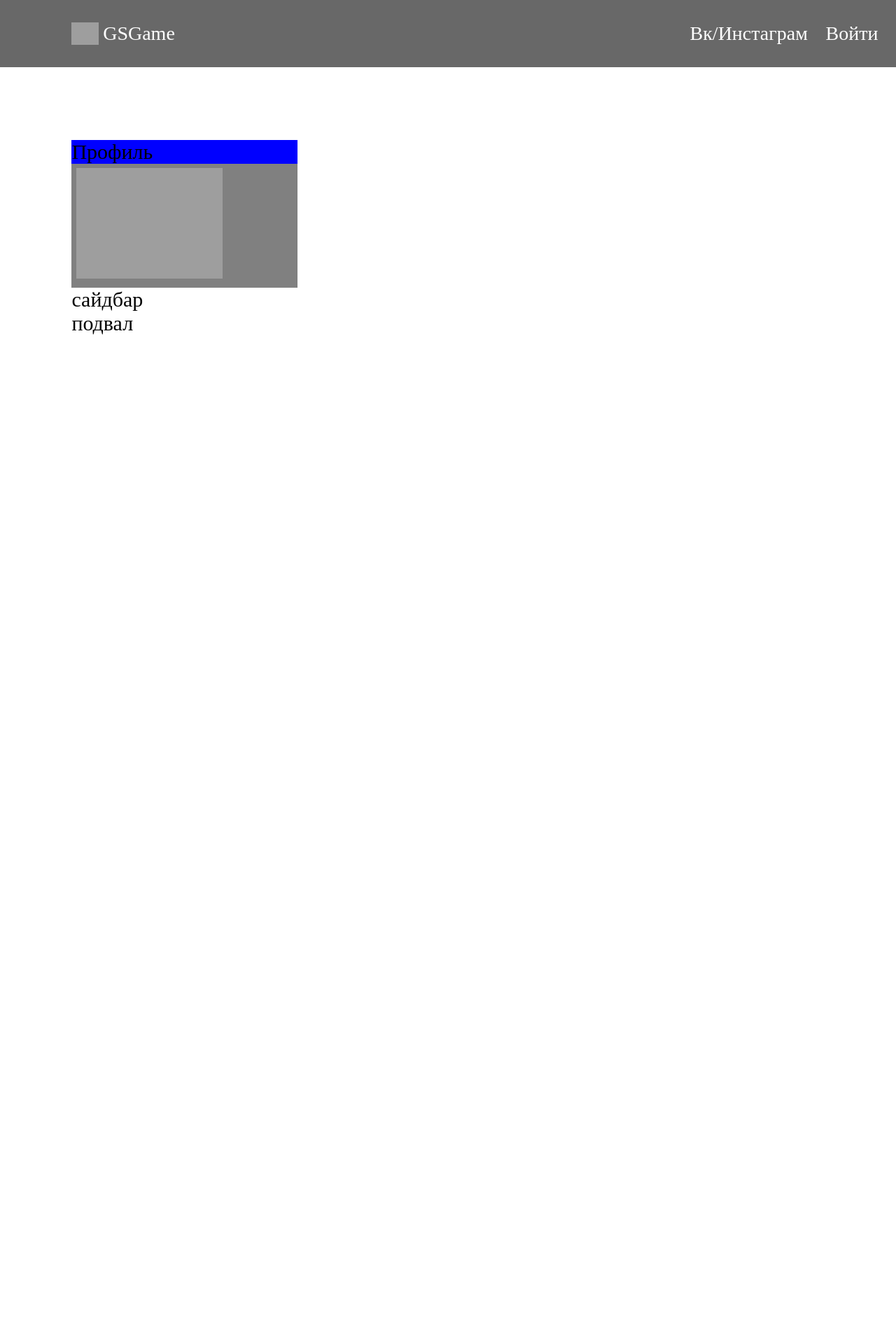
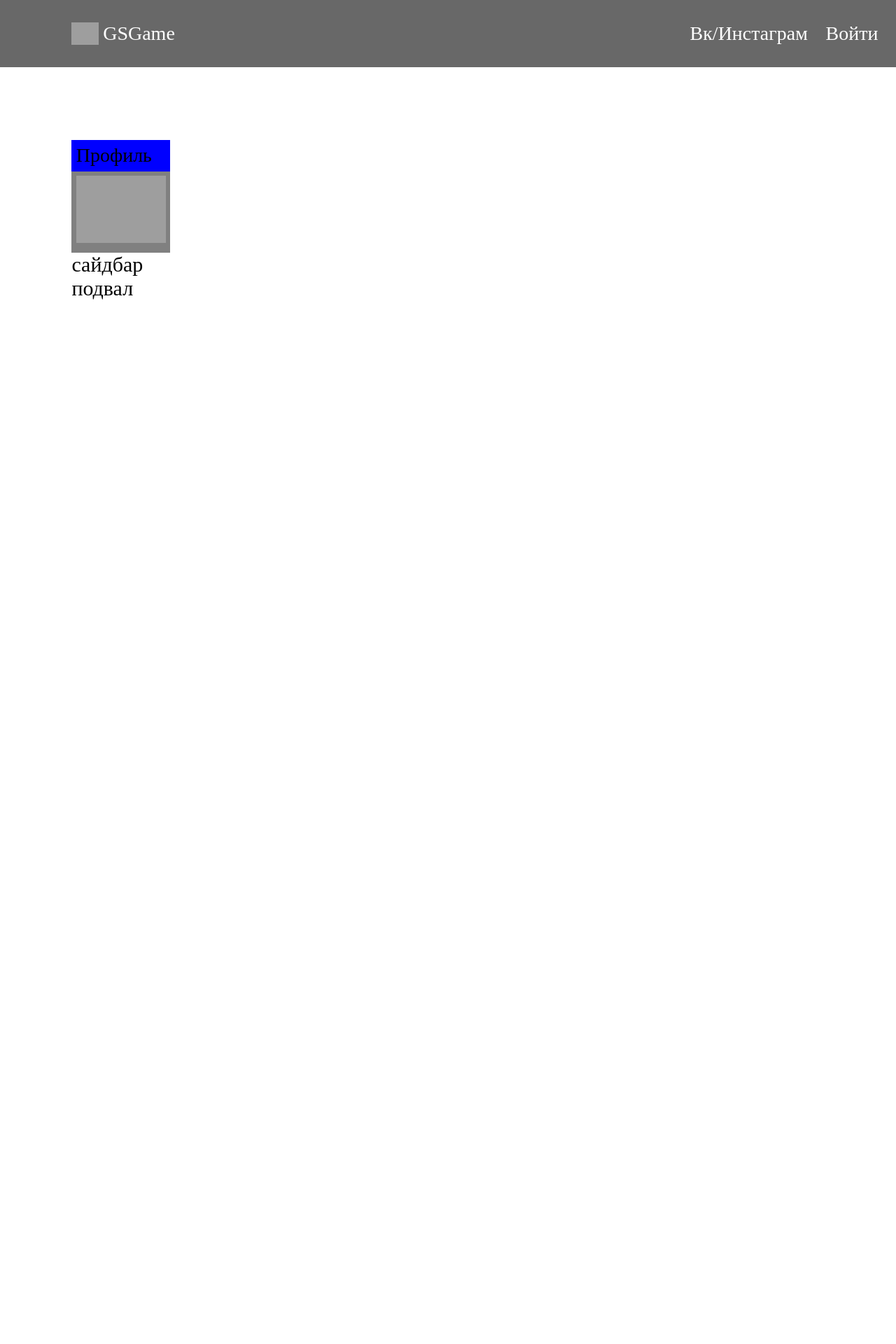
Before and after one commit to L3CTOR-ED/GSGame, a PHP site: page /index2.html in a window 1280 px wide. Shown: the top 1920 px of the page at 70% size. Run offline with PHP 8.4, Linux system fonts and the light colour scheme; grey boxes are pictures that could not be loaded.

Commit message:
some otredachili

```diff
--- a/index2.html
+++ b/index2.html
@@ -17,9 +17,10 @@
     <div id="wrapper">
 
         <div id="profile">
-            <p>Профиль</p>
-            <img src="D:\Romokhov\1920x1080.jpg" id='avatar'>
+            <p >Профиль</p>
+            <img src="12" id='avatar'>
             <div id="profile_d"></div>
+            <div></div>
         </div>
 
 
--- a/style2.css
+++ b/style2.css
@@ -62,15 +62,20 @@ header{
 #profile {
 
     background: grey;
-    width: 30%;
+    display: inline-block;
+
 
 }
 
 #avatar{
-    width: 65%;
+    width: 10vw;
     margin: 0.5vw;
 }
 
 #profile p{
     background: blue;
+    font-family: "Black";
+    color: black;
+    font-size: 3.5vh;
+    padding: 0.5vw;
 }
```
